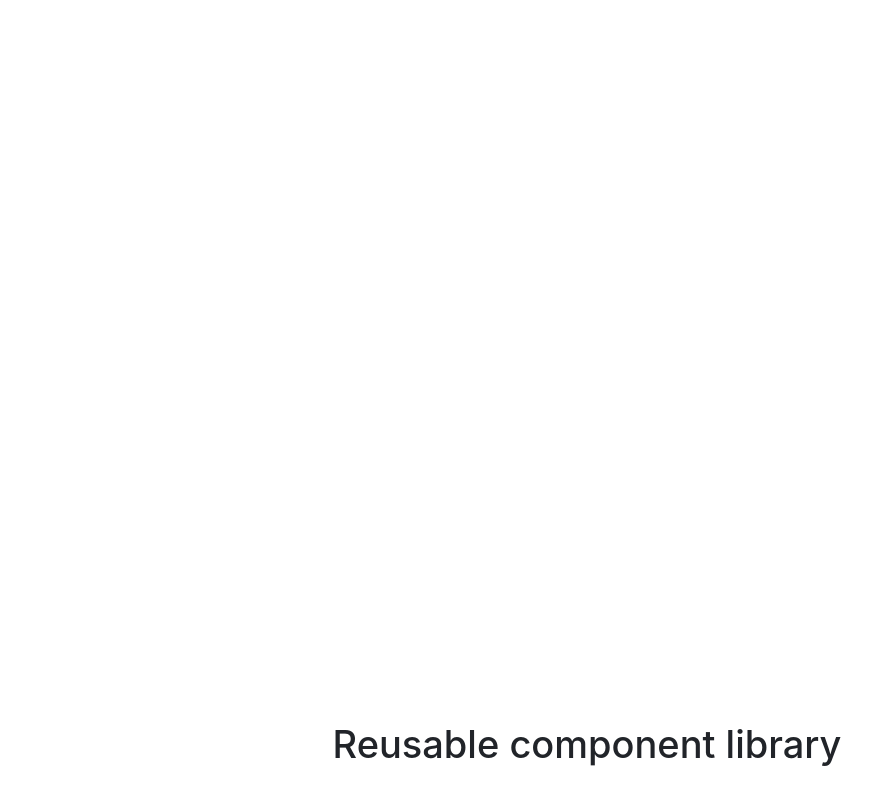
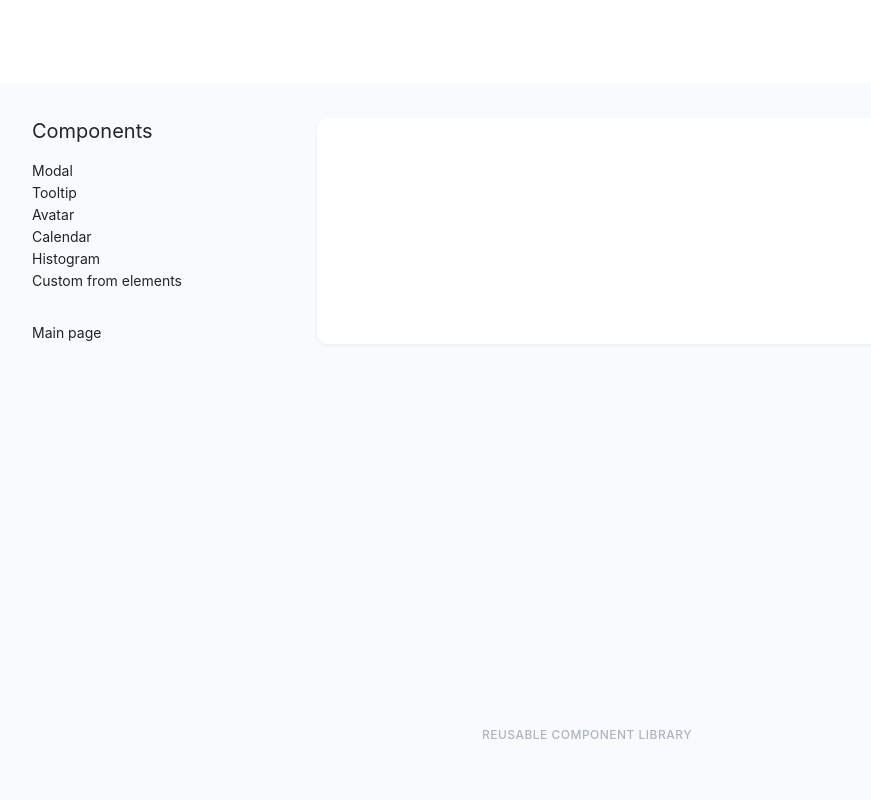
Before and after one commit to js-tasks-ru/htmlcss-20220919_vs-oko, a website: page pages/template.html in a window 1280 px wide. Shown: the whole page, without its empty margins (53-924 px from the left). Drawn offline with Linux system fonts and the light colour scheme; a web font is replaced by a local one.

Commit message:
layout element доработка элемента

```diff
--- a/components/container/container.css
+++ b/components/container/container.css
@@ -1,4 +1,5 @@
 .container {
     max-width: 1110px;
     margin: 0 auto;
+    height: 100%;
 }
--- a/components/footer/footer.css
+++ b/components/footer/footer.css
@@ -23,3 +23,21 @@
     line-height: 24px;
     color: #212429;
 }
+.footer_layout {
+    background: var(--grey-5);
+
+}
+
+.footer__title_layout {
+    padding-top: 56px;
+    padding-bottom: 56px;
+    margin: 0;
+    font-family: 'Inter', sans-serif;
+    font-style: normal;
+    font-weight: 500;
+    font-size: 12px;
+    line-height: 18px;
+    letter-spacing: 0.04em;
+    text-transform: uppercase;
+    color: #ACB5BD;
+}
--- a/components/header/header.css
+++ b/components/header/header.css
@@ -11,3 +11,7 @@
 
     color: #212429;
 }
+
+.header_layout {
+    padding: 0;
+}
--- a/components/menu/menu.css
+++ b/components/menu/menu.css
@@ -1,3 +1,44 @@
 .menu {
     width: 229px;
+    display: grid;
+    grid-template-rows: auto auto 1fr;
 }
+
+.menu__list {
+    font-family: 'Inter', sans-serif;
+    font-style: normal;
+    font-weight: 400;
+    font-size: 14px;
+    line-height: 22px;
+    padding: 0;
+    margin: 0;
+    list-style-type: none;
+}
+
+ .menu__link {
+    text-decoration: none;
+    font-family: 'Inter', sans-serif;
+    font-style: normal;
+    font-weight: 400;
+    font-size: 14px;
+    line-height: 22px;
+    color: var(--black);
+}
+
+.menu__title {
+    font-family: 'Inter', sans-serif;
+    font-style: normal;
+    font-weight: 400;
+    font-size: 20px;
+    line-height: 26px;
+    color: var(--black);
+    margin: 0 0 16px 0;
+}
+
+.menu__footer {
+   margin-top: 30px;
+}
+
+.menu__link:focus {
+    color: #D84910;
+}
--- a/components/page/page.css
+++ b/components/page/page.css
@@ -9,5 +9,12 @@
 }
 
 .page__preview {
+    padding-top: 36px;
+    padding-bottom: 36px;
     flex-grow: 1;
+    background: var(--grey-5);
 }
+
+.page__container {
+    margin-left: 56px;
+}
--- a/components/preview/preview.css
+++ b/components/preview/preview.css
@@ -8,3 +8,10 @@
     flex-wrap: wrap;
     gap: 30px 30px
 }
+
+.preview_layout {
+    height: 100%;
+    background: #FFFFFF;
+    box-shadow: 0 2px 4px rgba(33, 36, 41, 0.05);
+    border-radius: 12px;
+}
--- a/pages/template.html
+++ b/pages/template.html
@@ -9,7 +9,7 @@
 <body>
 <div class="page">
     <div class="page__tempHeaderFixHeight">
-        <header class="header">
+        <header class="header header_layout">
             <div class="container">
             </div>
 
@@ -19,14 +19,39 @@
     <div class="page__preview">
         <div class="container">
             <div class="gridLayout">
-                <aside class="aside">
-                    <menu class="menu">
-                    </menu>
+                <aside class="menu">
+                    <h5 class="menu__title">Components</h5>
+
+                    <ul class="menu__list">
+                        <li>
+                            <a class="menu__link" href="#">Modal</a>
+                        </li>
+                        <li>
+                            <a class="menu__link" href="#">Tooltip</a>
+                        </li>
+                        <li>
+                            <a class="menu__link" href="#">Avatar</a>
+                        </li>
+                        <li>
+                            <a class="menu__link" href="#">Calendar</a>
+                        </li>
+                        <li>
+                            <a class="menu__link" href="#">Histogram</a>
+                        </li>
+                        <li>
+                            <a class="menu__link" href="#">Custom from elements</a>
+                        </li>
+                    </ul>
+                    <div class="menu__footer">
+                        <a class="menu__link" href="#">Main page</a>
+                    </div>
 
                 </aside>
-                <main class="preview__layout">
+                <div class="page__container">
+                    <main class="preview preview_layout">
 
-                </main>
+                    </main>
+                </div>
 
             </div>
 
@@ -34,9 +59,9 @@
 
     </div>
 
-    <footer class="footer">
+    <footer class="footer footer_layout">
         <div class="container">
-            <h2 class="footer__title">Reusable component library</h2>
+            <h2 class="footer__title footer__title_layout">Reusable component library</h2>
         </div>
     </footer>
 </div>
```
Also changed, not shown: assets/css/normalize.css.
